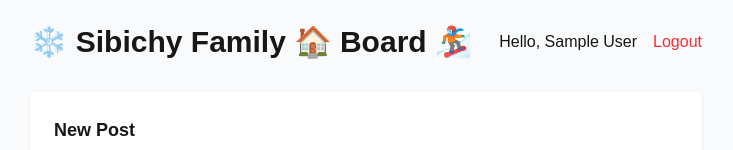
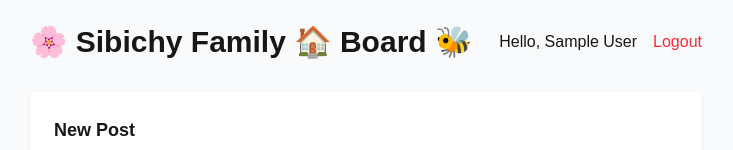
Before and after one commit to sibich/family-dashboard, a Next.js app: page / in a window 1280 px wide. Shown: the top 150 px of the page, without its empty margins (274-1007 px from the left). Built offline with nearby package versions, Linux system fonts and the light colour scheme; no server answers; the database is empty; sample sign-in values are in the browser's storage.

Commit message:
flow test

```diff
--- a/app/page.tsx
+++ b/app/page.tsx
@@ -17,7 +17,7 @@ export default async function Dashboard() {
   return (
     <div className="min-h-screen bg-gray-50 p-6">
       <header className="flex justify-between items-center max-w-2xl mx-auto mb-8">
-        <h1 className="text-3xl font-bold">❄️ Sibichy Family 🏠 Board 🏂️</h1>
+        <h1 className="text-3xl font-bold">🌸️ Sibichy Family 🏠 Board 🐝️</h1>
         <div className="flex gap-4 items-center">
           <span>Hello, {session.user.name}</span>
           {session.user.role === 'ADMIN' && (
```
Also changed, not shown: 1 other file (tests, documents, lock files or other folders).
